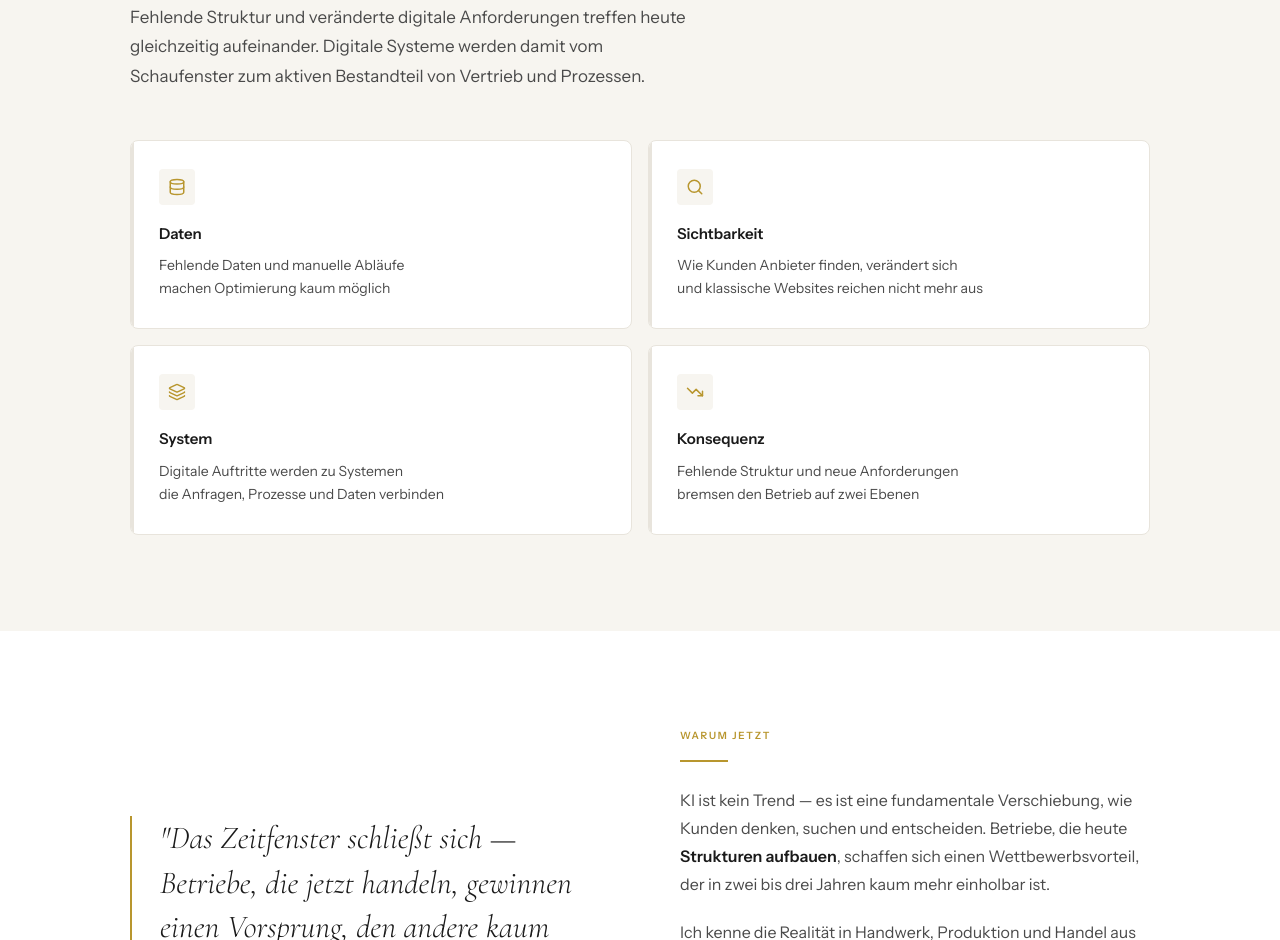
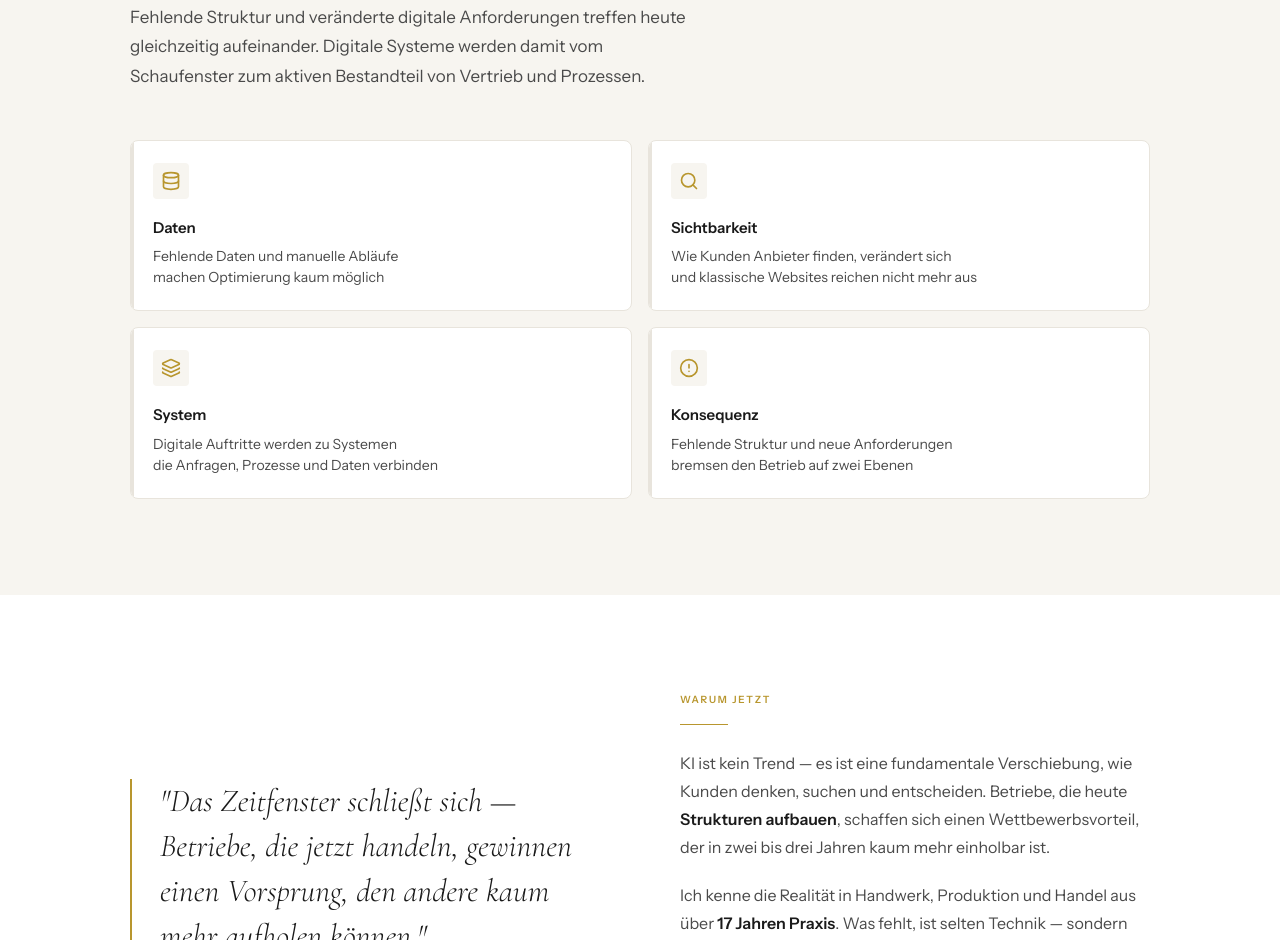
Before and after one commit to steewee17/aeoReport, a plain HTML site: page stefanwurzer.at/index.html in a window 1280 px wide. Shown: the part 1075-2015 px from the top of the page. Drawn offline with nearby package versions, Linux system fonts and the light colour scheme.

Commit message:
Refine .pc card density: padding 22px, tighter pt/pd, larger icons, fix Konsequenz icon

```diff
--- a/stefanwurzer.at/index.html
+++ b/stefanwurzer.at/index.html
@@ -86,14 +86,14 @@ section.sec{background:var(--bg-sec)}
 
 /* PROBLEM */
 .pg{display:grid;grid-template-columns:1fr 1fr;gap:16px;margin-top:48px}
-.pc{background:var(--bg);border:1px solid var(--border);border-radius:8px;padding:28px;position:relative;overflow:hidden;transition:border-color .25s,transform .2s}
+.pc{background:var(--bg);border:1px solid var(--border);border-radius:8px;padding:22px;position:relative;overflow:hidden;transition:border-color .25s,transform .2s}
 .pc::before{content:'';position:absolute;top:0;left:0;width:3px;height:100%;background:var(--border);transition:background .25s}
 .pc:hover{border-color:var(--border-gold);transform:translateY(-2px)}
 .pc:hover::before{background:var(--gold)}
 .pi{width:36px;height:36px;background:var(--bg-sec);border-radius:var(--r);display:flex;align-items:center;justify-content:center;margin-bottom:16px;color:var(--gold)}
-.pi svg{width:18px;height:18px}
-.pt{font-size:15px;font-weight:600;color:var(--dark);margin-bottom:8px}
-.pd{font-size:14px;color:var(--text);line-height:1.65}
+.pi svg{width:20px;height:20px}
+.pt{font-size:15px;font-weight:600;color:var(--dark);margin-bottom:6px}
+.pd{font-size:14px;color:var(--text);line-height:1.5}
 
 /* AGITATION */
 .agi{display:grid;grid-template-columns:1fr 1fr;gap:80px;align-items:center}
@@ -347,7 +347,7 @@ Digitale Systeme werden damit vom Schaufenster zum aktiven Bestandteil von Vertr
 </div>
 
 <div class="pc fu d3">
-  <div class="pi"><i data-lucide="trending-down"></i></div>
+  <div class="pi"><i data-lucide="alert-circle"></i></div>
   <div class="pt">Konsequenz</div>
   <div class="pd">
     Fehlende Struktur und neue Anforderungen<br>
```
